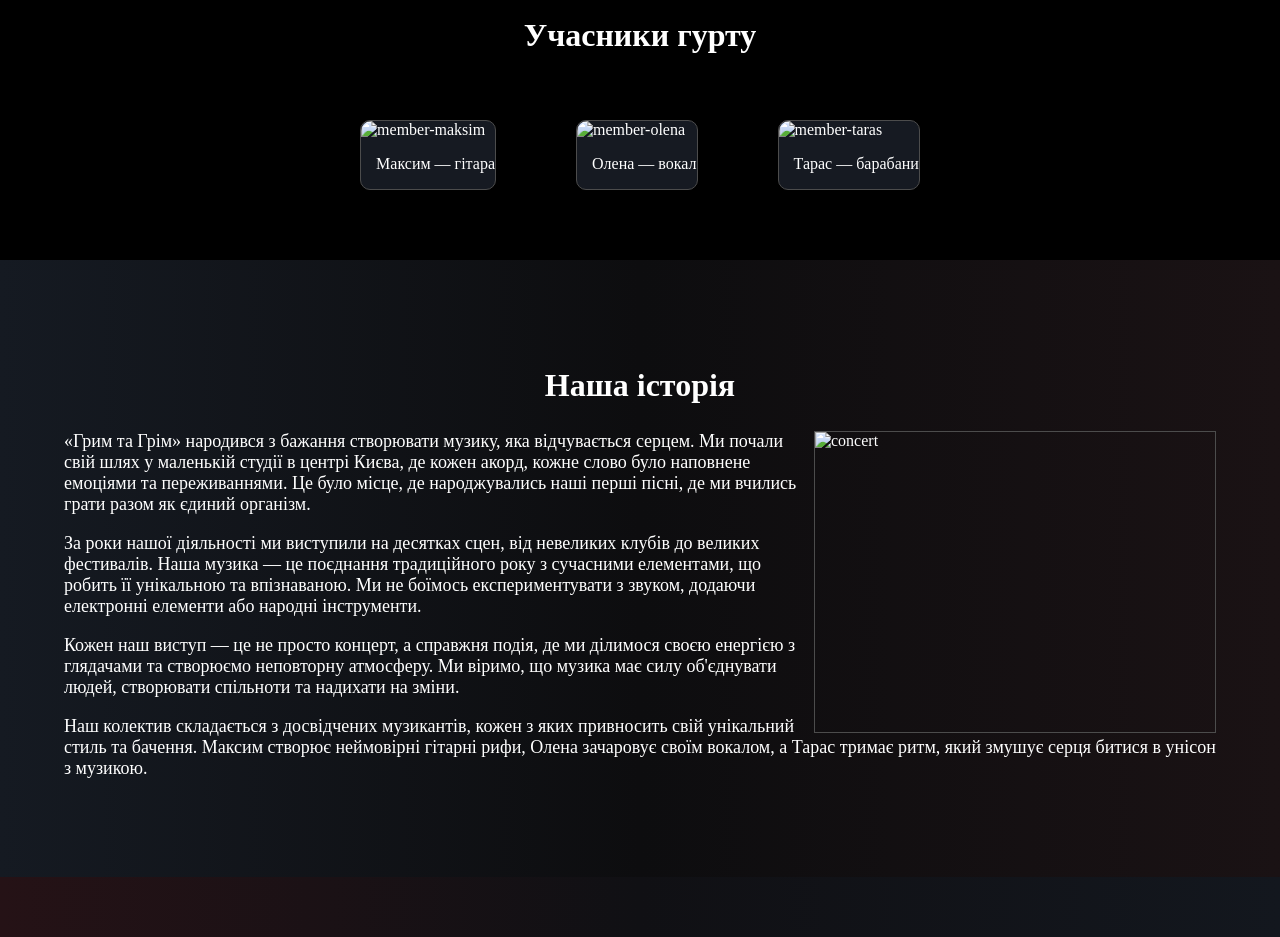
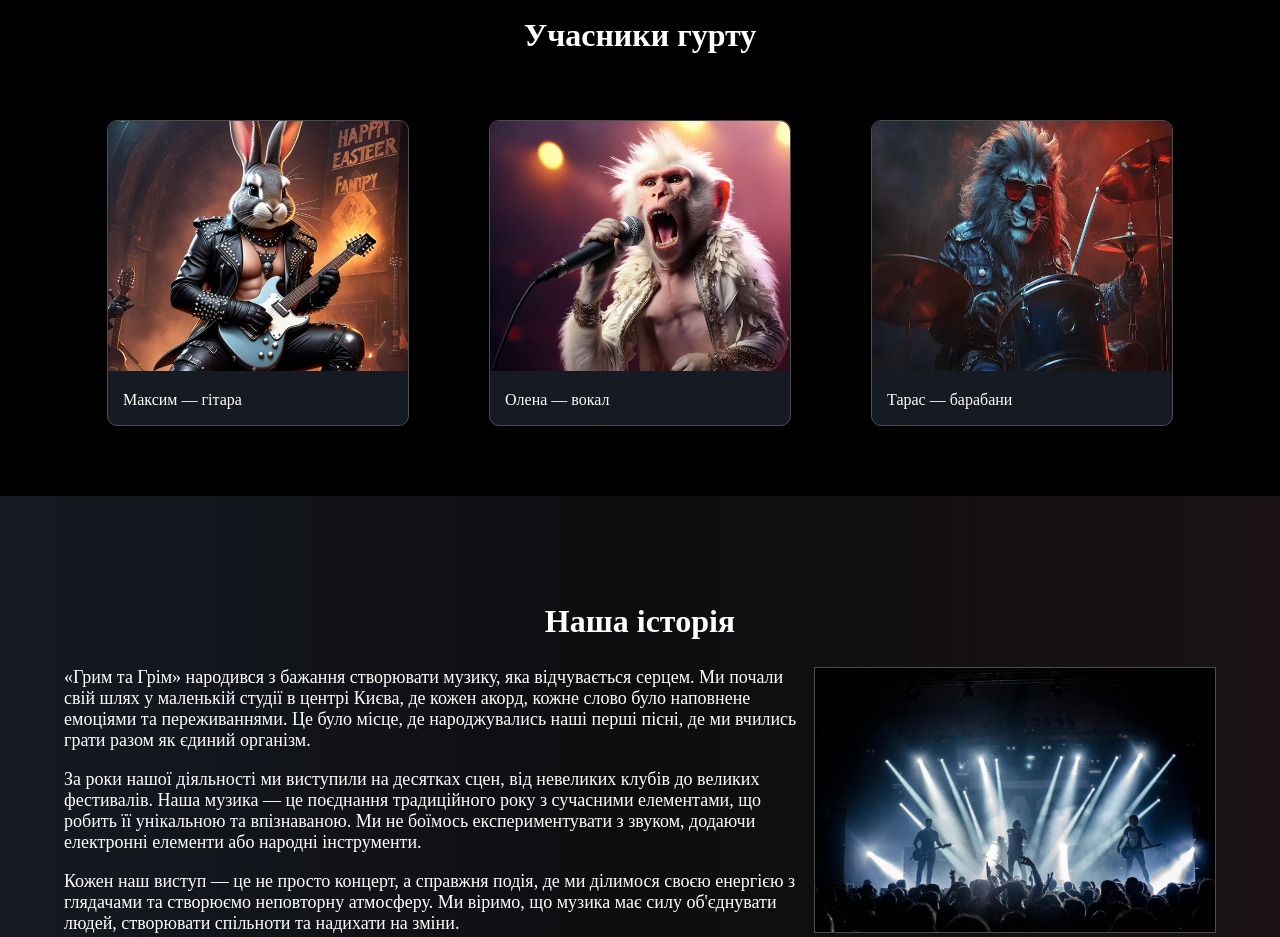
Before and after one commit to ilyaly1103/landing-rock-group, a plain HTML site: page index.html in a window 1280 px wide. Shown: the part 1300-2237 px from the top of the page. Drawn offline with Linux system fonts and the light colour scheme; files that its build step writes are made by us from their sources; files whose address does not match are found by name; a web font is replaced by a local one.

Commit message:
Update image paths and stylesheet link in index.html

```diff
--- a/index.html
+++ b/index.html
@@ -4,7 +4,7 @@
 <head>
     <meta charset="UTF-8">
     <meta name="viewport" content="width=device-width, initial-scale=1.0">
-    <link rel="stylesheet" href="./styles.css">
+    <link rel="stylesheet" href="./frontend/styles.css">
     <title>Landing</title>
 </head>
 
@@ -92,16 +92,16 @@
         <div class="group-members">
 
             <div class="card">
-                <img loading="lazy" width="300" height="250" src="img/md_azzfbm_7058685fc775b9cf662f22e9619003593b217a66.jpg" alt="member-maksim">
+                <img loading="lazy" width="300" height="250" src="frontend/img/md_azzfbm_7058685fc775b9cf662f22e9619003593b217a66.jpg" alt="member-maksim">
                 <p>Максим — гітара</p>
             </div>
             <div class="card">
-                <img loading="lazy" width="300" height="250" src="img/monkey-with-microphone-as-singer-stage-imaginary-photorealistic-image_87646-30339.avif"
+                <img loading="lazy" width="300" height="250" src="frontend/img/monkey-with-microphone-as-singer-stage-imaginary-photorealistic-image_87646-30339.avif"
                     alt="member-olena">
                 <p>Олена — вокал</p>
             </div>
             <div class="card">
-                <img loading="lazy" width="300" height="250" src="img/lion-wearing-sunglasses-leather-jacket-plays-drums-smoky-studio_620829-11561.avif"
+                <img loading="lazy" width="300" height="250" src="frontend/img/lion-wearing-sunglasses-leather-jacket-plays-drums-smoky-studio_620829-11561.avif"
                     alt="member-taras">
                 <p>Тарас — барабани</p>
             </div>
@@ -111,7 +111,7 @@
     <section class="container-history" id="section-history">
         <div>
             <h2>Наша історія</h2>
-            <img loading="lazy" width="400" height="300" src="img/pexels-thibault-trillet-44912-167636.jpg" alt="concert">
+            <img loading="lazy" width="400" height="300" src="frontend/img/pexels-thibault-trillet-44912-167636.jpg" alt="concert">
             <div>
                 <p>«Грим та Грім» народився з бажання створювати музику,
                     яка відчувається серцем. Ми почали свій шлях у маленькій студії в центрі Києва,
@@ -231,7 +231,7 @@
         </div>
     </div>
 
-    <script src="./index.js"></script>
+    <script src="./frontend/index.js"></script>
 
     <script>
 
```
